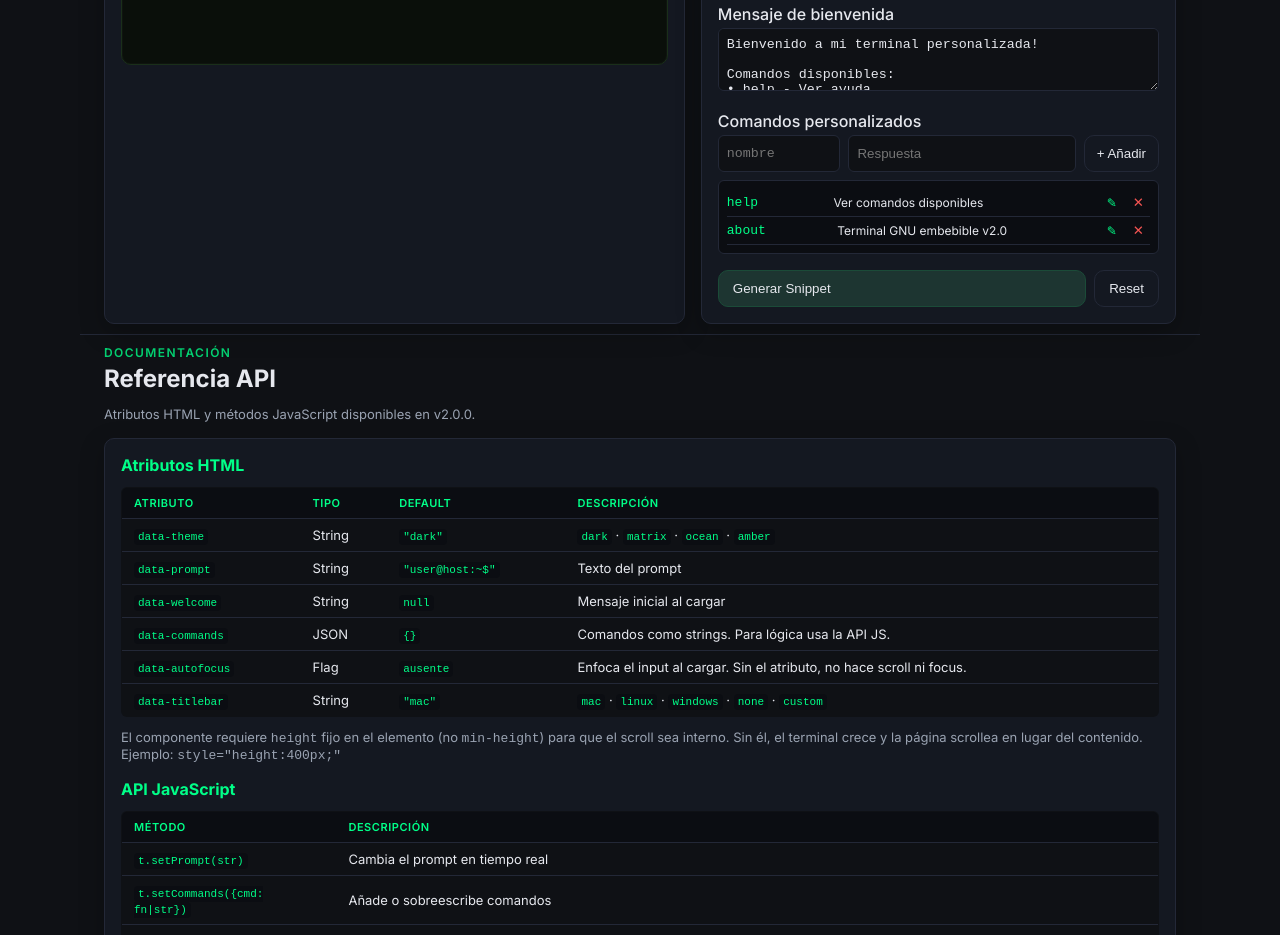
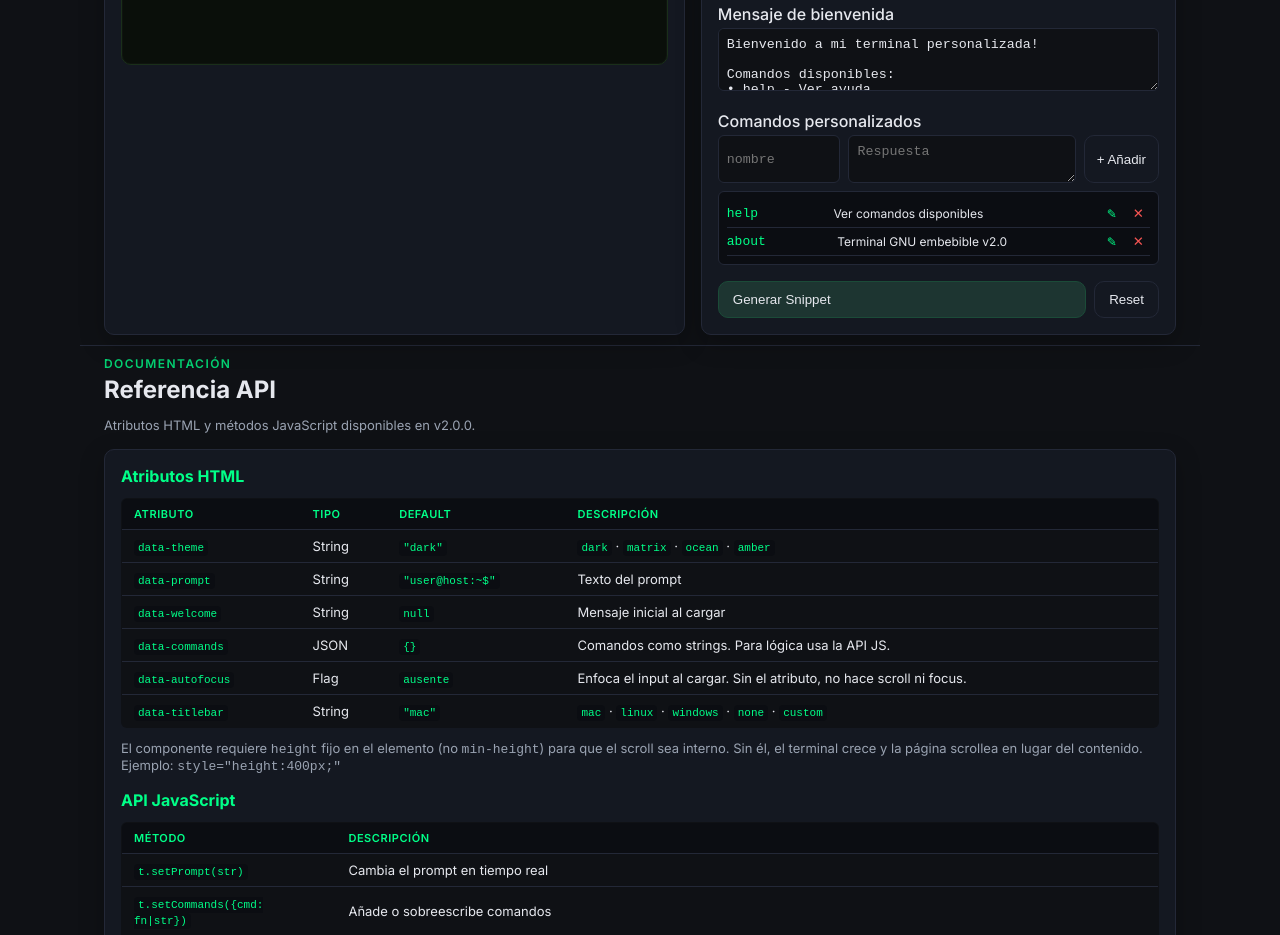
Before and after one commit to memoriainfinita/terminus, a website: page docs/index.html in a window 1280 px wide. Shown: the part 1800-2735 px from the top of the page. Drawn offline with Linux system fonts and the light colour scheme.

Commit message:
fix: command response field — input to textarea for multiline support

```diff
--- a/docs/index.html
+++ b/docs/index.html
@@ -220,7 +220,7 @@ Comandos disponibles:
                 <label class="form-label">Comandos personalizados</label>
                 <div class="flex gap-2 mb-2">
                   <input type="text" id="newCommandName" placeholder="nombre" class="form-input flex-1 monospace">
-                  <input type="text" id="newCommandResponse" placeholder="Respuesta" class="form-input flex-2">
+                  <textarea id="newCommandResponse" placeholder="Respuesta" class="form-input flex-2" rows="2" style="resize:vertical;"></textarea>
                   <button id="addCommandBtn" class="btn ghost px-3">+ Añadir</button>
                 </div>
                 <div id="commandsList" class="commands-list"></div>
```
